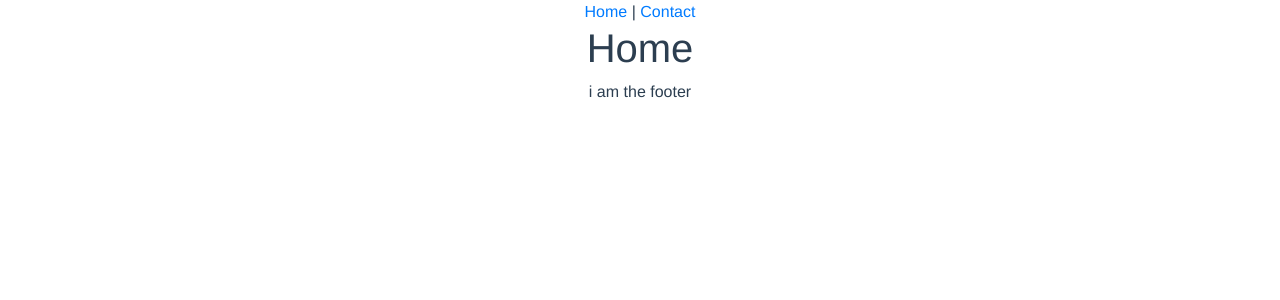
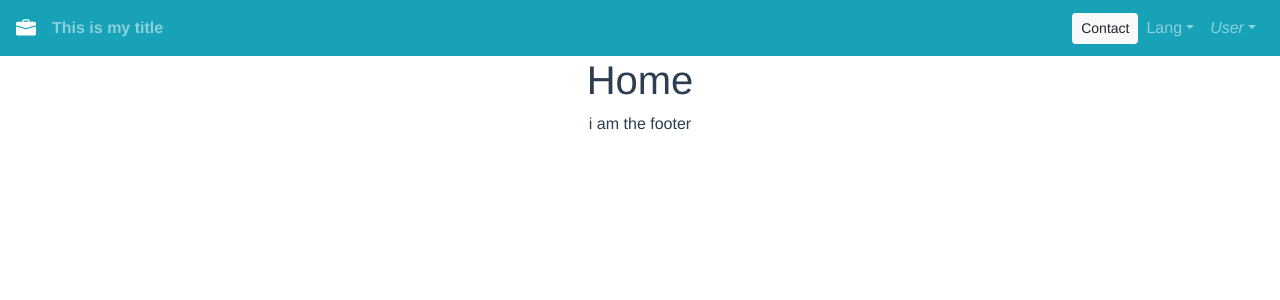
Before and after one commit to grafikri/mySampleProject, a Vue app: page / in a window 1280 px wide. Shown: the top 300 px of the page. Built offline with nearby package versions, Linux system fonts and the light colour scheme.

Commit message:
feat: setup fundamental of header component via Bootstrap's components

```diff
--- a/src/components/Header.vue
+++ b/src/components/Header.vue
@@ -1,17 +1,110 @@
 <template>
   <div>
-    <router-link to="/">
-      Home
-    </router-link> |
-    <router-link to="/contact">
-      Contact
-    </router-link>
+    <div>
+      <b-navbar
+        toggleable="lg"
+        type="dark"
+        variant="info"
+      >
+        <b-navbar-brand to="/">
+          <b-icon-briefcase-fill class="d-none d-lg-block" />
+          <span class="d-block d-lg-none">{{ title }}</span>
+        </b-navbar-brand>
+
+        <b-navbar-toggle target="nav-collapse" />
+
+        <b-collapse
+          id="nav-collapse"
+          is-nav
+        >
+          <b-navbar-nav class="d-none d-lg-block">
+            <b-nav-text>
+              <span class="font-weight-bold">{{ title }}</span>
+            </b-nav-text>
+          </b-navbar-nav>
+
+          <!-- Right aligned nav items -->
+          <b-navbar-nav class="ml-auto">
+            <b-nav-form>
+              <b-button
+                size="sm"
+                class="my-2 my-sm-0"
+                variant="light"
+                to="/contact"
+              >
+                Contact
+              </b-button>
+            </b-nav-form>
+            <b-nav-item-dropdown
+              text="Lang"
+              right
+            >
+              <b-dropdown-item href="#">
+                EN
+              </b-dropdown-item>
+              <b-dropdown-item href="#">
+                ES
+              </b-dropdown-item>
+              <b-dropdown-item href="#">
+                RU
+              </b-dropdown-item>
+              <b-dropdown-item href="#">
+                FA
+              </b-dropdown-item>
+            </b-nav-item-dropdown>
+
+            <b-nav-item-dropdown right>
+              <!-- Using 'button-content' slot -->
+              <template #button-content>
+                <em>User</em>
+              </template>
+              <b-dropdown-item href="#">
+                Profile
+              </b-dropdown-item>
+              <b-dropdown-item href="#">
+                Sign Out
+              </b-dropdown-item>
+            </b-nav-item-dropdown>
+          </b-navbar-nav>
+        </b-collapse>
+      </b-navbar>
+    </div>
   </div>
 </template>
 
 <script>
+
+import {
+  BNavbar, BNavbarBrand, BNavbarNav,
+  BCollapse, BNavItemDropdown,
+  BNavbarToggle, BDropdownItem,
+  BNavText,
+  BIconBriefcaseFill,
+  BNavForm,
+  BButton,
+} from 'bootstrap-vue';
+
 export default {
   name: 'Header',
+  components: {
+    BNavText,
+    BIconBriefcaseFill,
+    BNavbar,
+    BNavbarBrand,
+    BNavbarNav,
+    BCollapse,
+    BNavItemDropdown,
+    BNavbarToggle,
+    BDropdownItem,
+    BNavForm,
+    BButton,
+  },
+  props: {
+    title: {
+      type: String,
+      default: 'This is my title',
+    },
+  },
 };
 </script>
 
```
